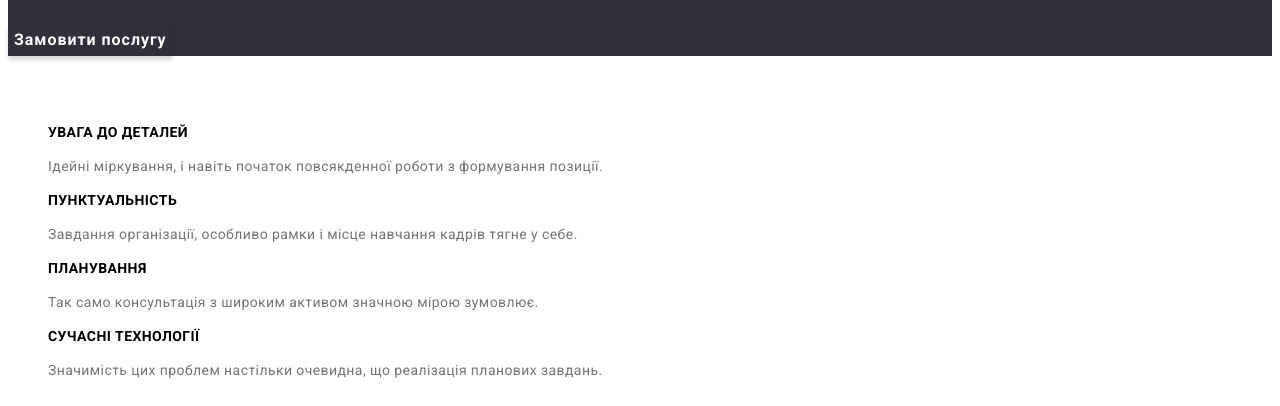
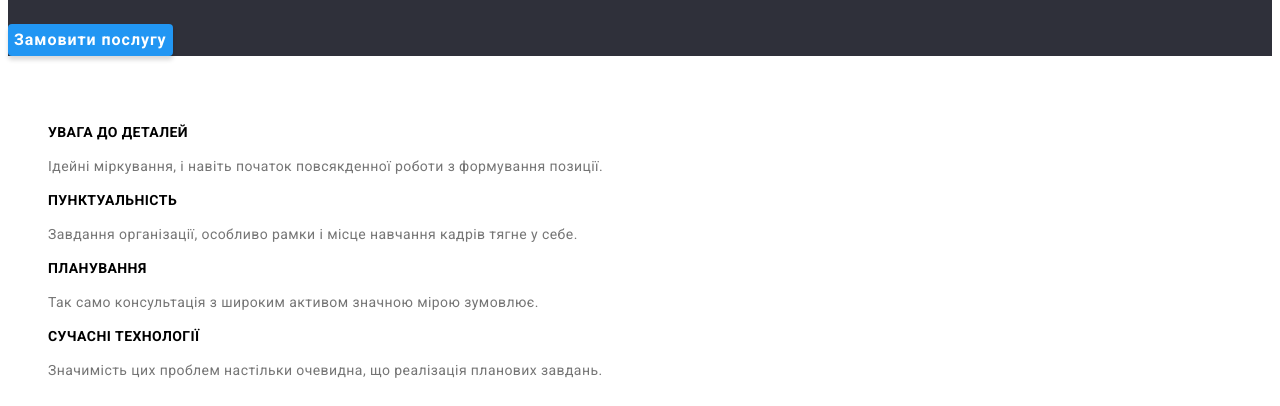
Before and after one commit to Cardinal-Cortez/goit-markup-hw-02, a plain HTML site: page index.html in a window 1280 px wide. Shown: the part 275-681 px from the top of the page. Drawn offline with Linux system fonts and the light colour scheme.

Commit message:
second commit

```diff
--- a/css/styles.css
+++ b/css/styles.css
@@ -105,12 +105,12 @@ body
     box-shadow: 0px 4px 4px rgba(0, 0, 0, 0.15);
     border-radius: 4px;
     cursor: pointer;
-    background: var(--color-backgroung);
+    background: var(--color-blue)
 }
 .hero-btn:hover,
 .hero-btn:focus
 {
-    background: var(--color-blue)
+    background: #188CE8;
 }
 
 
```
